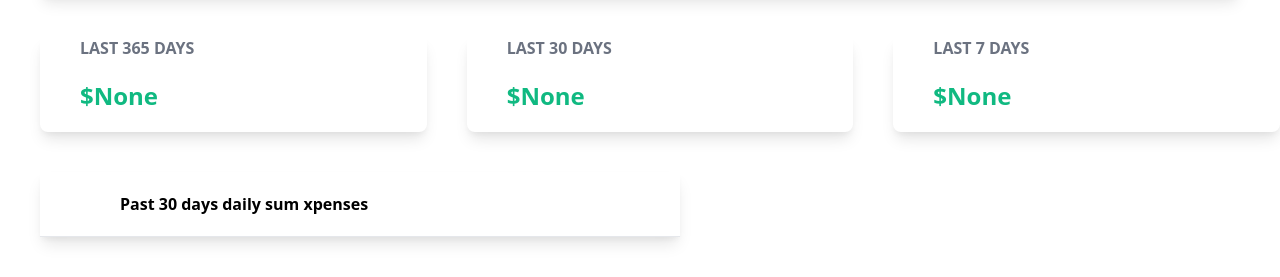
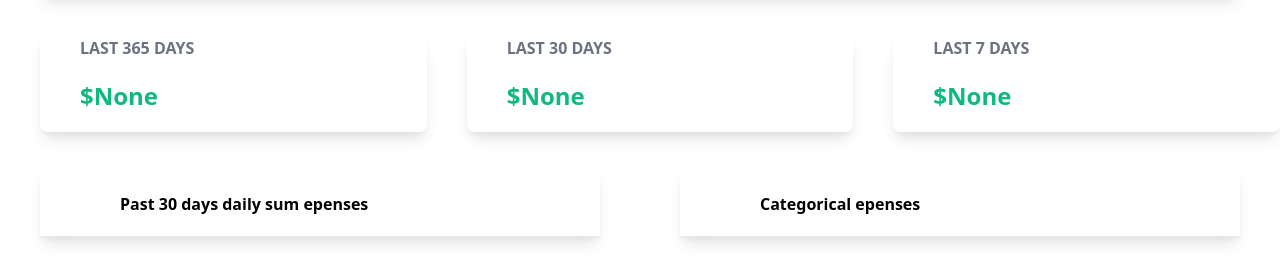
Before and after one commit to Rex-Wolfsjunges/django-expense-tracker, a Django app: page / in a window 1280 px wide. Shown: the part 653-930 px from the top of the page. Run offline with Django 5.2, Linux system fonts and the light colour scheme; data that the repository does not hold is empty; style sheets or scripts are compiled from the project's sources.

Commit message:
calculate and show categorical expenses sum

```diff
--- a/expense/views.py
+++ b/expense/views.py
@@ -27,6 +27,7 @@
     weekly_sum = data.aggregate(Sum('amount'))
 
     daily_sums = Expense.objects.filter().values("date").order_by("date").annotate(sum=Sum("amount"))
+    categorical_sums = Expense.objects.filter().values("category").order_by("category").annotate(sum=Sum("amount"))
 
     expense_form = ExpenseForm()
     context = {
@@ -36,6 +37,7 @@
         "monthly_sum": monthly_sum,
         "weekly_sum": weekly_sum,
         "daily_sums": daily_sums,
+        "categorical_sums": categorical_sums,
         "expense_form": expense_form,
     }
     return render(request, "expense/index.html", context)
--- a/templates/expense/index.html
+++ b/templates/expense/index.html
@@ -92,7 +92,7 @@
   <div class="flex">
     <div class="w-1/2 shadow-lg m-10">
       <div class="flex flex-wrap space-x-40 font-bold px-20 py-5">
-        <span>Past 30 days daily sum xpenses</span>
+        <span>Past 30 days daily sum epenses</span>
       </div>
       <hr>
       <div id="30-day-table">
@@ -106,6 +106,23 @@
         {% endfor %}
       </div>
     </div>
+
+    <div class="w-1/2 shadow-lg m-10">
+      <div class="flex flex-wrap space-x-40 font-bold px-20 py-5">
+        <span>Categorical epenses</span>
+      </div>
+      <hr>
+      <div id="30-day-table">
+        {% for categorical_sum in categorical_sums %}
+          <div class="flex flex-wrap px-20 py-5">
+            <span>{{ categorical_sum.category }}</span>
+          </div>
+          <div class="flex flex-wrap px-20 py-5">
+            <span class="text-green-500">{{ categorical_sum.sum|intcomma }}</span>
+          </div>
+        {% endfor %}
+      </div>
+    </div>
   </div>
 
 {% endblock %}
```
